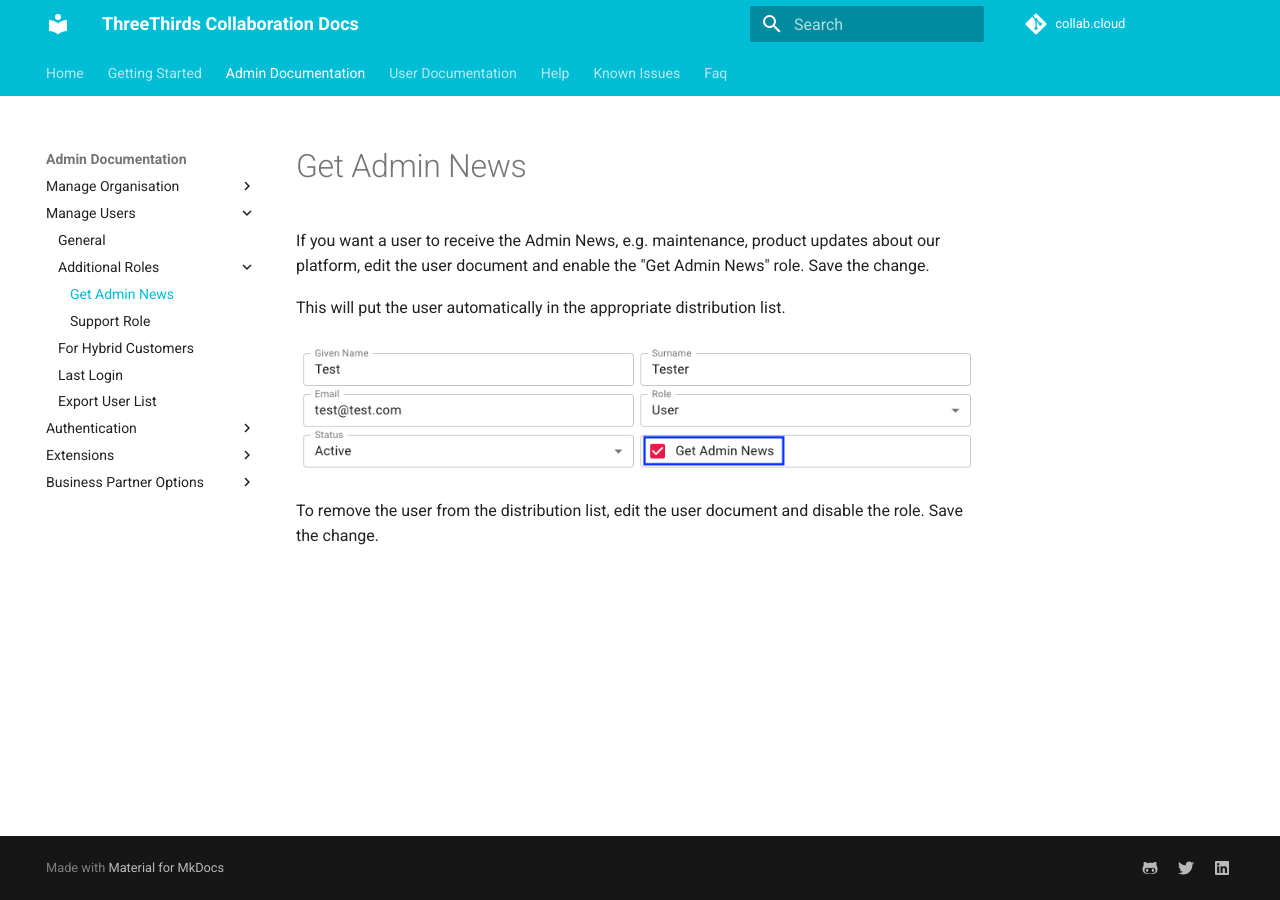
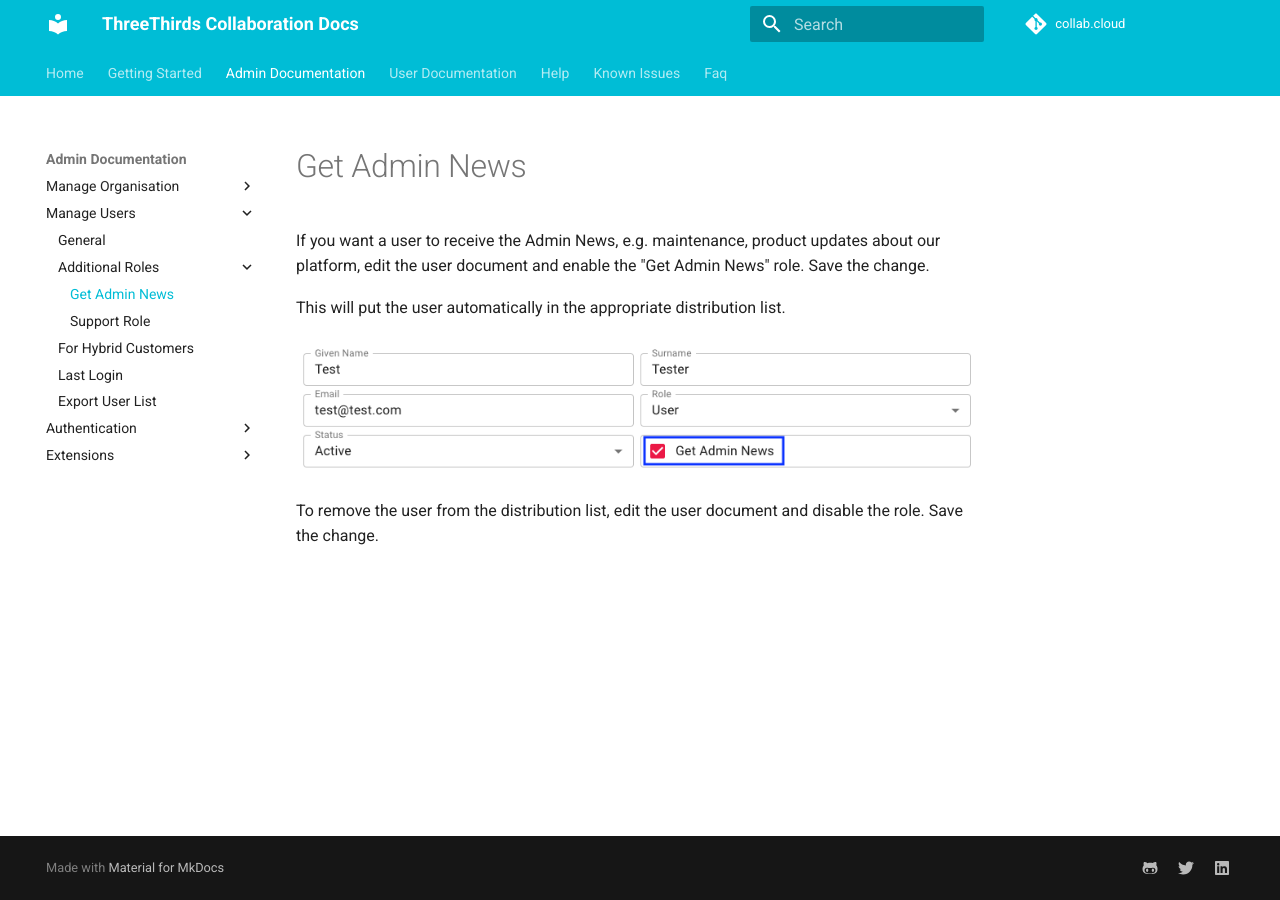
Before and after one commit to collabdotcloud/docs.collab.cloud, an MkDocs documentation site: the page built from docs/admin/get-admin-news.md, in a window 1280 px wide. Built offline with MkDocs 1.6.1 and Material for MkDocs 9.7.7, drawn with Linux system fonts in a browser that asks for light colours.

Commit message:
updated BP

```diff
--- a/mkdocs.yml
+++ b/mkdocs.yml
@@ -54,8 +54,8 @@ nav:
           - Desktop Connector: admin/desktop-connector-windows.md
           - Engagement Center: admin/icec-feeds.md
           - Mobile App: admin/connections-mobile-app.md
-      - Business Partner Options:
-          - Manage your Customer's Organisation: admin/bp-customer-orgs.md
+      #- Business Partner Options:
+      #    - Manage your Customer's Organisation: admin/bp-customer-orgs.md
       # - Latest Changes: admin/admin-latest-changes.md
 
   - User Documentation:
```
